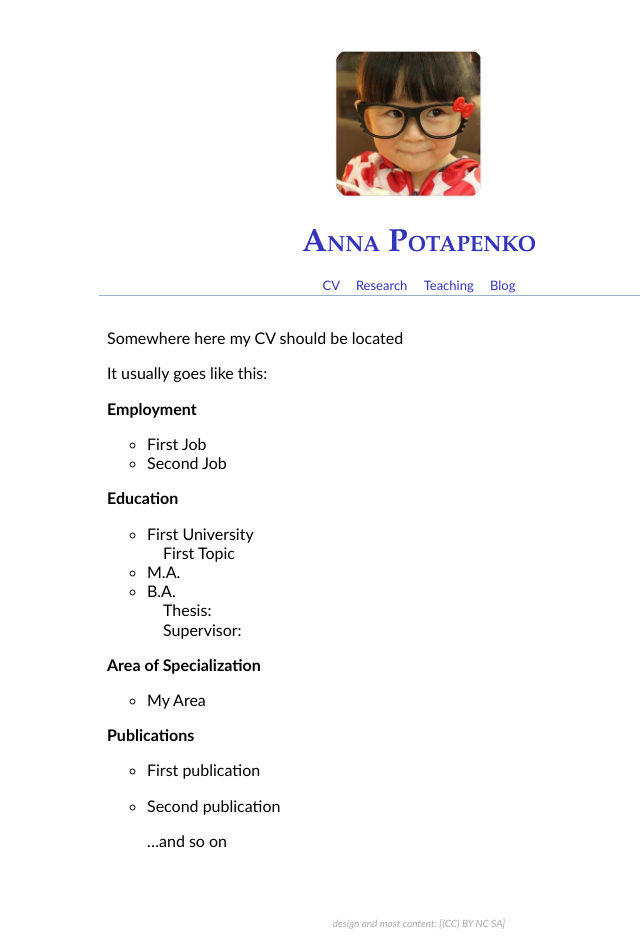
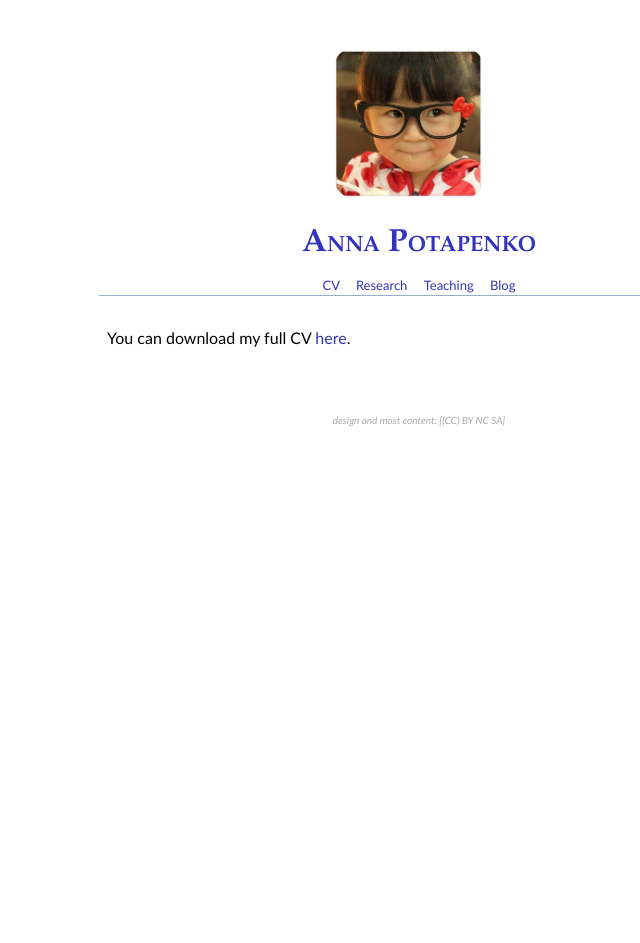
Before and after one commit to AnyaP/apotapenko.com, a Jekyll site: the page built from cv/index.md, in a window 1280 px wide. Shown: the whole page, without its empty margins (221-861 px from the left). Built offline with Jekyll 4.4.1, drawn with Linux system fonts in a browser that asks for light colours; after the commit the page ends 900 px from its top, so only the background shows below that.

```diff
--- a/cv/index.md
+++ b/cv/index.md
@@ -3,37 +3,5 @@ layout: default
 title: CV
 ---
 
-Somewhere here my CV should be located
 
-It usually goes like this:
-
-Employment
-==========
-
--   First Job
--   Second Job
-
-Education
-=========
-
--   First University
-    -   First Topic
-
--   M.A.
--   B.A.
-    -   Thesis:
-    -   Supervisor:
-
-Area of Specialization
-======================
-
--   My Area
-
-Publications
-============
-
--   First publication
--   Second publication
-
-
-	...and so on
+You can download my full CV [here]({{ site.url }}/images/CV_Potapenko_2016.pdf).
--- a/research/index.html
+++ b/research/index.html
@@ -27,4 +30,4 @@ section: research
 	</article>
 	{% endif %}
 	{% endfor %}
-	</section>
+	</section> -->
```
Also changed, not shown: other parts of research/index.html (+3 -0 lines), about/index.md (added, +7 -0 lines), index.md (+19 -12 lines), teaching/index.md (+1 -1 lines), 1 other file.
